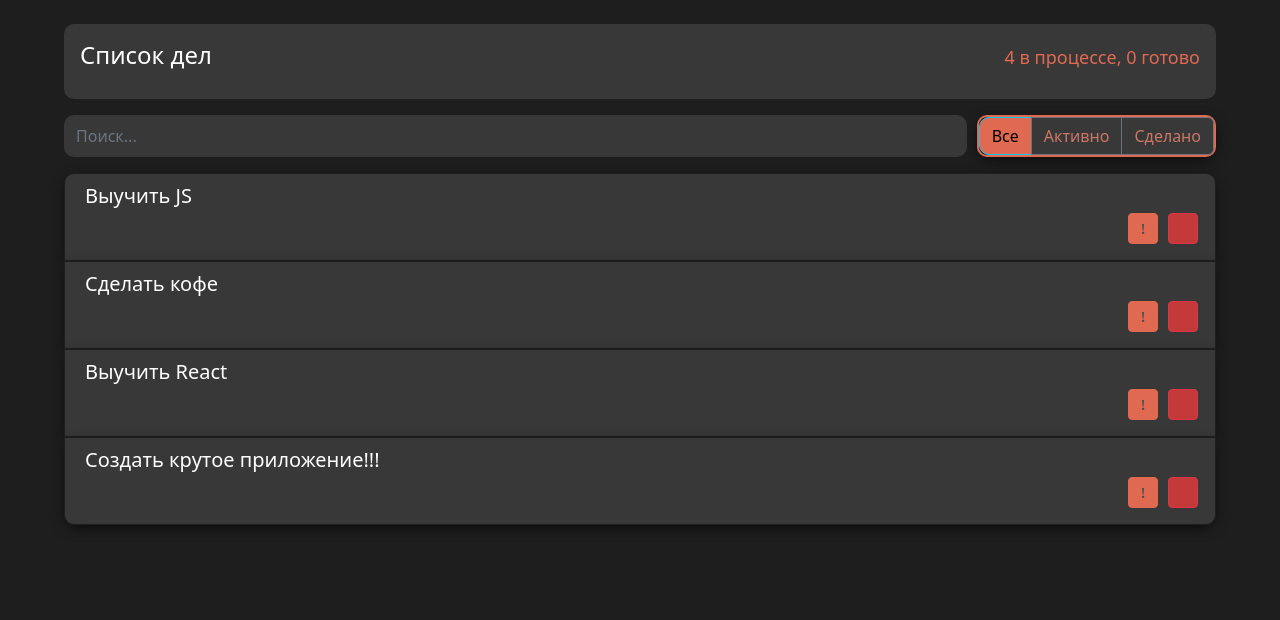
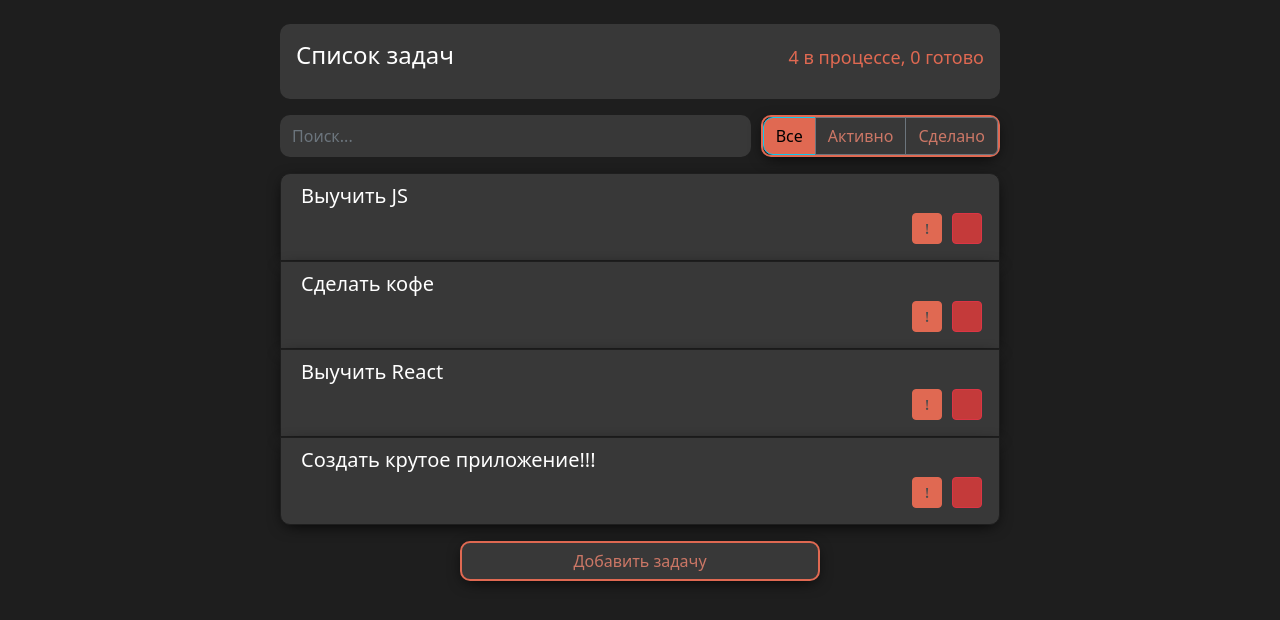
Before and after one commit to art0tod/ReactStudy_ToDo, a React (Create React App) app: page / in a window 1280 px wide. Shown: the top 620 px of the page. Built offline with nearby package versions, Linux system fonts and the light colour scheme.

Commit message:
add/delete list items

```diff
--- a/src/components/App/App.css
+++ b/src/components/App/App.css
@@ -1,6 +1,7 @@
 .todo-app {
   margin: 1.5rem auto;
-  max-width: 90vw;
+  width: 90vw;
+  max-width: 720px;
   transition: 1s;
 }
 .todo-panel {
--- a/src/components/App/App.js
+++ b/src/components/App/App.js
@@ -1,32 +1,80 @@
-import React from "react";
+import React, {Component} from "react";
 
 import AppHeader from "../AppHeader/";
 import SearchPanel from "../SearchPanel";
 import TodoList from "../TodoList";
 import ItemStatusFilter from "../ItemStatusFilter/";
+import ItemAddForm from "../ItemAddForm";
 
 import './App.css';
 
-const App = () => {
+export default class App extends Component {
 
-    const todoData = [
-        { label: 'Выучить JS', important: true, id: 'ef' },
-        { label: 'Сделать кофе', important: false, id: 'cj' },
-        { label: 'Выучить React', important: false, id: 'pj' },
-        { label: 'Создать крутое приложение!!!', important: true, id: 'zr' }
+  //--------
+  maxId = 10;
+  //--------
+
+  state = {
+    todoData: [
+      {label: 'Выучить JS', important: true, id: 'ef'},
+      {label: 'Сделать кофе', important: false, id: 'cj'},
+      {label: 'Выучить React', important: false, id: 'pj'},
+      {label: 'Создать крутое приложение!!!', important: true, id: 'zr'}
+    ]
+  }
+
+  deleteItem = (id) => {
+    this.setState(({ todoData }) => {
+
+      const index = todoData.findIndex((el) => el.id === id)
+      console.log(`Deleted list item with id: "${id}" and index: "${index}"`)
+
+      const newArr = [
+        ...todoData.slice(0, index),
+        ...todoData.slice(index + 1)
+      ]
+
+      return {
+        todoData: newArr
+      };
+    });
+  };
+
+  addItem = (text) => {
+    console.log(`Added: ${text}`)
+
+    const newItem = {
+      label: text,
+      important: false,
+      id: this.maxId++
+    };
+
+    this.setState(({todoData}) => {
+      const newArr = [
+        ...todoData,
+        newItem
       ];
 
+      return {
+        todoData: newArr
+      };
+    });
+  };
+
+  render() {
     return (
       <div className={'todo-app'}>
         <AppHeader todo={4} done={0}/>
         <div className={'todo-panel d-flex'}>
-                <SearchPanel />
-                <ItemStatusFilter />
+          <SearchPanel/>
+          <ItemStatusFilter/>
         </div>
 
-            <TodoList todos={todoData} />
+        <TodoList
+          todos={this.state.todoData}
+          onDeleted={this.deleteItem}/>
+        <ItemAddForm onItemAdded={this.addItem} />
       </div>
     )
+  }
 };
-
-export default App;
--- a/src/components/AppHeader/AppHeader.css
+++ b/src/components/AppHeader/AppHeader.css
@@ -3,7 +3,7 @@
   justify-content: space-between;
   color: white;
   background: hsl(0, 0%, 22%);
-  padding: 1em;
+  padding: 1rem;
   border-radius: 10px;
 }
 .AppHeader h1 {
--- a/src/components/AppHeader/AppHeader.js
+++ b/src/components/AppHeader/AppHeader.js
@@ -4,7 +4,7 @@ import './AppHeader.css';
 const AppHeader = ({todo, done}) => {
     return (
         <div className={'AppHeader d-flex'}>
-            <h1>Список дел</h1>
+            <h1>Список задач</h1>
             <h2>{todo} в процессе, {done} готово</h2>
         </div>
     );
--- /dev/null
+++ b/src/components/ItemAddForm/ItemAddForm.css
@@ -0,0 +1,18 @@
+.ItemAddForm {
+  margin-top: 1rem;
+  display: flex;
+  justify-content: center;
+}
+.ItemAddForm .btn-outline-secondary {
+  border: 2px solid hsl(10, 70%, 60%);
+  border-radius: 10px;
+  color: hsl(10, 50%, 60%);
+  background: hsl(0, 0%, 22%);
+  width: 50%;
+  box-shadow: 0 .25rem 1rem -.3rem #000000;
+  transition: 0.2s;
+}
+.ItemAddForm .btn-outline-secondary:hover {
+  background: hsl(10, 70%, 60%);
+  color: hsl(0, 0%, 22%);
+}
--- /dev/null
+++ b/src/components/ItemAddForm/ItemAddForm.js
@@ -0,0 +1,17 @@
+import React, { Component } from "react";
+import './ItemAddForm.css'
+
+export default class ItemAddForm extends Component {
+
+  render() {
+    return (
+      <div className={'ItemAddForm'}>
+        <button
+          className={'btn btn-outline-secondary'}
+          onClick={() => this.props.onItemAdded(`Новая задача`)}>
+          Добавить задачу
+        </button>
+      </div>
+    );
+  };
+};
--- /dev/null
+++ b/src/components/ItemAddForm/index.js
@@ -0,0 +1,3 @@
+import ItemAddForm from "./ItemAddForm";
+
+export default ItemAddForm;
--- a/src/components/SearchPanel/SearchPanel.css
+++ b/src/components/SearchPanel/SearchPanel.css
@@ -4,6 +4,7 @@
   background: hsl(0, 0%, 22%);
   color: white;
   border: none;
+  transition: 0.2s;
 }
 
 .form-control:focus {
--- a/src/components/TodoList/TodoList.js
+++ b/src/components/TodoList/TodoList.js
@@ -2,7 +2,7 @@ import React from "react";
 import TodoListItem from "../TodoListItem";
 import './TodoList.css';
 
-const TodoList = ({todos}) => {
+const TodoList = ({todos, onDeleted}) => {
 
     const elements = todos.map((item) => {
 
@@ -10,7 +10,9 @@ const TodoList = ({todos}) => {
 
         return (
             <li key={id} className={'list-group-item'}>
-                <TodoListItem {...itemProps} />
+                <TodoListItem
+                    {...itemProps}
+                    onDeleted={() => onDeleted(id)}/>
             </li>
         );
     });
--- a/src/components/TodoListItem/TodoListItem.css
+++ b/src/components/TodoListItem/TodoListItem.css
@@ -13,6 +13,7 @@
   line-height: 35px;
   cursor: pointer;
   user-select: none;
+  transition: 0.2s;
 }
 
 .TodoListItem.done .TodoItemLabel {
--- a/src/components/TodoListItem/TodoListItem.js
+++ b/src/components/TodoListItem/TodoListItem.js
@@ -28,7 +28,7 @@ export default class TodoListItem extends Component {
 
     render() {
 
-        const { label } = this.props;
+        const { label, onDeleted } = this.props;
         const { done, important } = this.state;
 
         let classNames = "TodoListItem";
@@ -54,7 +54,8 @@ export default class TodoListItem extends Component {
                     </button>
 
                     <button type={'button'}
-                            className={'btn btn-outline-danger btn-sm float-right'}>
+                            className={'btn btn-outline-danger btn-sm float-right'}
+                            onClick={onDeleted}>
                         <i className={'fa fa-trash'}/>
                     </button>
                 </span>
```
Also changed, not shown: public/index.html (+2 -6 lines). Lines whose indentation alone changed are shown as unchanged.
